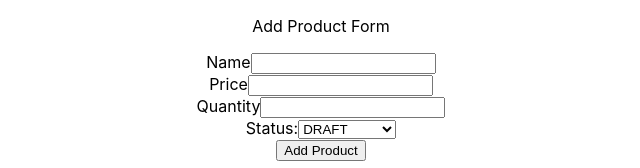
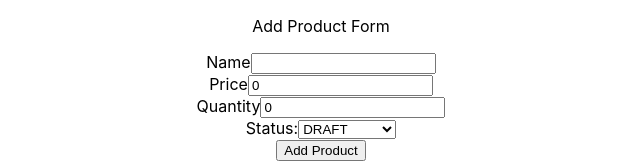
Before and after one commit to yehezkellandau/mini-shopping-cart, a React (Create React App) app: page / in a window 1280 px wide. Shown: the top 168 px of the page, without its empty margins (319-959 px from the left). Built offline with nearby package versions, Linux system fonts and the light colour scheme.

Commit message:
add new product

```diff
--- a/src/App.tsx
+++ b/src/App.tsx
@@ -1,10 +1,18 @@
+import { useState, useEffect } from 'react';
 import Form from './components/Form'
 import './App.css';
+import { Product } from './types/types';
 
 function App() {
+  const [products, setProducts] = useState<Product[]>([])
+
+  const addNewProduct = ((product:Product) => {
+    setProducts((prevProduct) => [...prevProduct, product])
+  })
+
   return (
     <div className="App">
-      <Form/>
+      <Form onClick={addNewProduct} />
     </div>
   );
 }
--- a/src/components/Button.tsx
+++ b/src/components/Button.tsx
@@ -1,14 +1,18 @@
 interface ButtonProps {
     label: string;
     type?: "button" | "submit" | "reset";
+    onClick?: any;
 }
 
 
-const Button = ({label, type="button"} : ButtonProps) => {
+const Button = ({label, type="button", onClick} : ButtonProps) => {
     return (
         <div>
             <button
             type={type}
+            onClick={() => {
+                onClick?.()
+            }}
             >
             {label}
             </button>
--- a/src/components/Form.tsx
+++ b/src/components/Form.tsx
@@ -1,8 +1,12 @@
-import {useState} from 'react';
+import {useEffect, useState} from 'react';
 import Input from '../components/Input';
 import Select from '../components/Select';
 import Button from '../components/Button';
-import {Product, ProductStatus} from '../types/types';
+import {Product, ProductStatus, StateNameType} from '../types/types';
+
+interface FormProps {
+    onClick: (product: Product) => void;
+}
 
 const defaultProductState = {
     name: "",
@@ -11,31 +15,47 @@ const defaultProductState = {
     status: ProductStatus.DRAFT,
 };
 
-const Form = () => {
+const Form = ({onClick}: FormProps) => {
     const [formState, SetFormState] = useState<Product>(defaultProductState);
     const { name, price, quantity, status} = formState;
+
+    const onChange = (stateName: StateNameType, value: string) => { SetFormState((prevState) =>({...prevState, [stateName]: value}))};
+
     return (
         <div>
             <p>Add Product Form</p>
             <form>
                 <Input
                 label="Name"
+                stateName="name"
                 value={name}
+                onChange={onChange}
                 />
                 <Input
                 label="Price"
+                stateName="price"
                 type="number"
-                value={name}
+                value={price}
+                onChange={onChange}
                 />
                 <Input
                 label="Quantity"
+                stateName="quantity"
                 type="number"
-                value={name}
+                value={quantity}
+                onChange={onChange}
                 />
-                <Select value={status}
+                <Select
+                value={status}
+                stateName="status"
+                onChange={onChange}
                 />
                 <Button
                 label="Add Product"
+                onClick={()=>{
+                    onClick(formState);
+                    SetFormState(defaultProductState);
+                }}
                 />
             </form>
 
--- a/src/components/Input.tsx
+++ b/src/components/Input.tsx
@@ -1,7 +1,11 @@
+import { OnChangeType, StateNameType } from "../types/types";
+
 interface InputProps {
     label: string;
     type?: string;
     value: string | number;
+    stateName: StateNameType
+    onChange: OnChangeType;
 }
 
 const Input = (props: InputProps) => {
@@ -9,6 +13,8 @@ const Input = (props: InputProps) => {
         label,
         type="text",
         value,
+        stateName,
+        onChange,
     } = props;
     return (
     <div>
@@ -17,6 +23,7 @@ const Input = (props: InputProps) => {
             <input
             type={type}
             value={value}
+            onChange={(e)=> onChange(stateName, e.target.value)}
             ></input>
         </label>
     </div>
--- a/src/components/Select.tsx
+++ b/src/components/Select.tsx
@@ -1,17 +1,20 @@
-import { ProductStatus } from "../types/types";
+import { ProductStatus, OnChangeType, StateNameType } from "../types/types";
 
 
 interface SelectProps{
     value:ProductStatus;
+    stateName: StateNameType;
+    onChange: OnChangeType;
 }
 
-const Select = ({value} : SelectProps) => {
+const Select = ({value, stateName, onChange} : SelectProps) => {
     return (
         <div>
             <label>
                 Status:
                 <select
                 value={value}
+                onChange={(e)=> onChange(stateName, e.target.value)}
                 >
                 <option value={ProductStatus.DRAFT}>{ProductStatus.DRAFT}</option>
                 <option value={ProductStatus.PUBLISHED}>{ProductStatus.PUBLISHED}</option>
--- a/src/types/types.ts
+++ b/src/types/types.ts
@@ -9,3 +9,5 @@ export type Product = {
     quantity:number;
     status: ProductStatus;
 }
+export type StateNameType = "name" | "price" | "quantity" | "status";
+export type OnChangeType = (stateName: StateNameType, value: string) => void;
```
